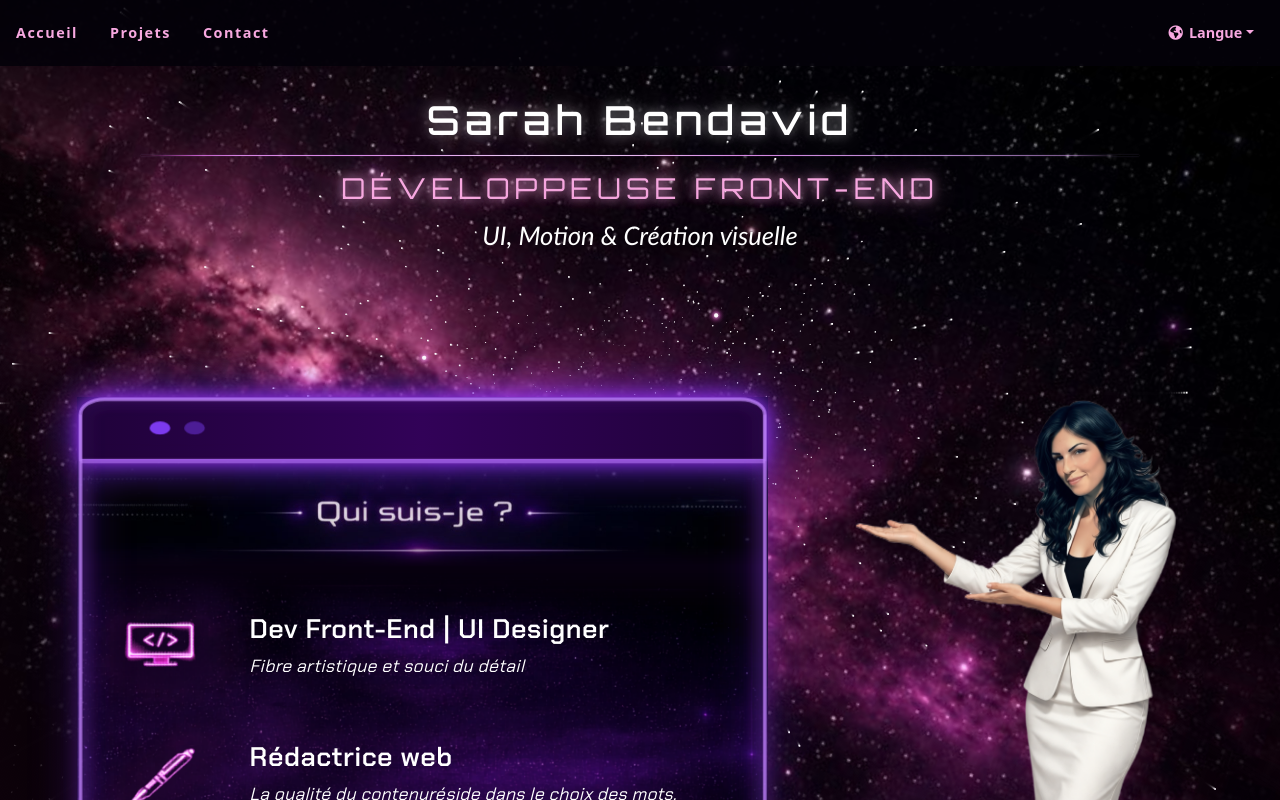
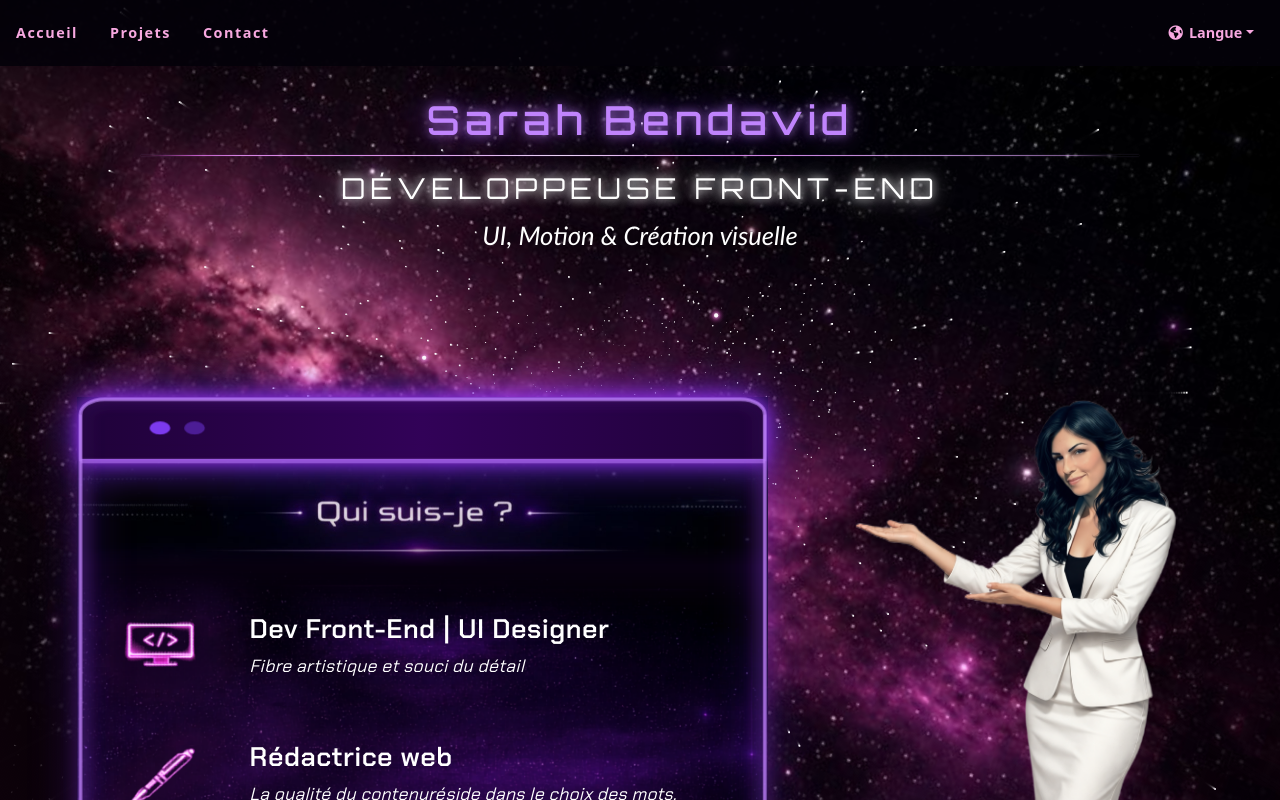
Before and after one commit to SarahBendavid/Porfolio-de-Sarah, a React (Vite) app: page /#/ in a window 1280 px wide. Shown: the top 800 px of the page. Built offline with nearby package versions, Linux system fonts and the light colour scheme.

Commit message:
essaie couleurs

```diff
--- a/src/Assets/styles/Header/Header.css
+++ b/src/Assets/styles/Header/Header.css
@@ -64,10 +64,11 @@ h1, h2, h3, p {
 .accueil-page h1 {
   font-family: 'Orbitron', sans-serif;
   letter-spacing: 5px;
-  color: white;
+  color: #c084fc;
   text-shadow:
-    0 0 12px rgba(255, 255, 255, 0.4),
-    0 0 30px rgba(255, 255, 255, 0.2);
+    0 0 10px rgba(192, 132, 252, 0.7),
+    0 0 25px rgba(168, 85, 247, 0.5),
+    0 0 50px rgba(124, 58, 237, 0.3);
   position: relative;
   top: -10px;
 }
@@ -79,11 +80,11 @@ h1, h2, h3, p {
   font-size: 1.8rem;
   letter-spacing: 5px;
   text-transform: uppercase;
-  color: #f7a8e0;
+  color: #ffffff;
   text-shadow:
-    0 0 10px rgba(247, 168, 224, 0.9),
-    0 0 25px rgba(247, 168, 224, 0.7),
-    0 0 55px rgba(247, 168, 224, 0.4);
+    0 0 8px rgba(255, 255, 255, 0.95),
+    0 0 20px rgba(255, 255, 255, 0.7),
+    0 0 45px rgba(255, 255, 255, 0.4);
 }
 
 .accueil-page header .titre3,
```
